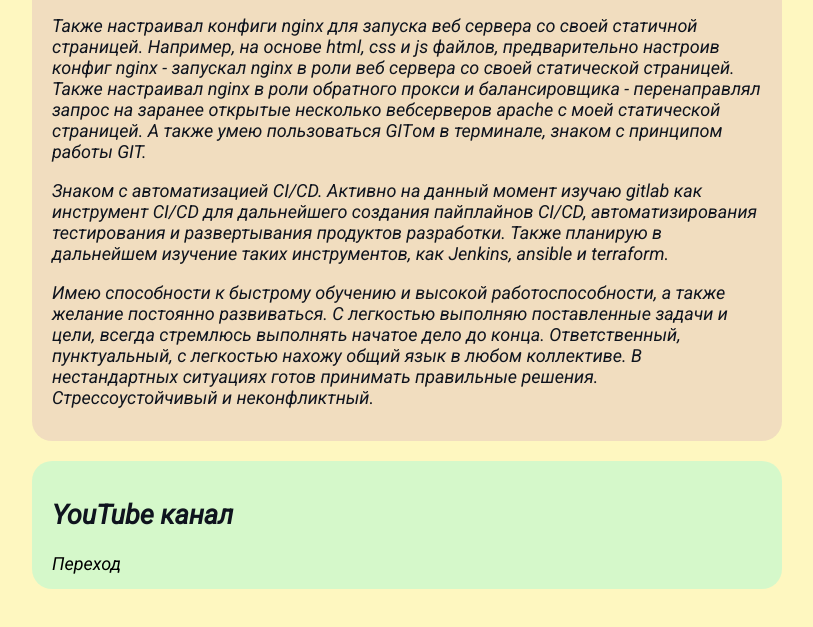
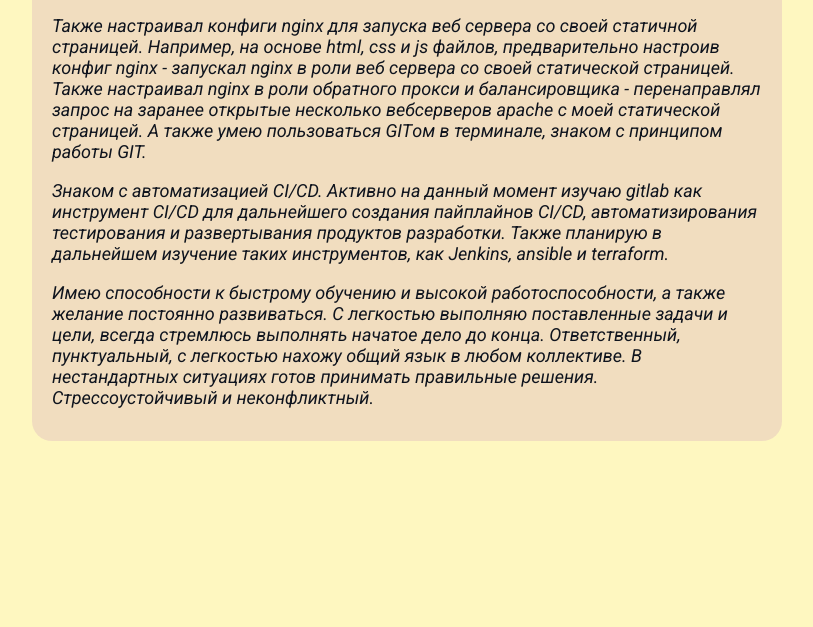
Before and after one commit to PeIear/Resume, a plain HTML site: page index.html in a window 1280 px wide. Shown: the part 1660-2287 px from the top of the page, without its empty margins (234-1047 px from the left). Drawn offline with Linux system fonts and the light colour scheme.

Commit message:
cor.html

```diff
--- a/index.html
+++ b/index.html
@@ -92,10 +92,10 @@
                     нахожу общий язык в любом коллективе. В нестандартных ситуациях готов принимать
                     правильные решения. Стрессоустойчивый и неконфликтный.</p>
     </div>
-    <div class="card bg_1">
+<!--     <div class="card bg_1">
             <h2>YouTube канал</h2>
             <a href="MyYotube.html"> Переход</a>
-    </div>
+    </div> -->
 <!--     <div class="card bg_2">
             <h2>Вопросы и предложения</h2>
                 <hr>
```
